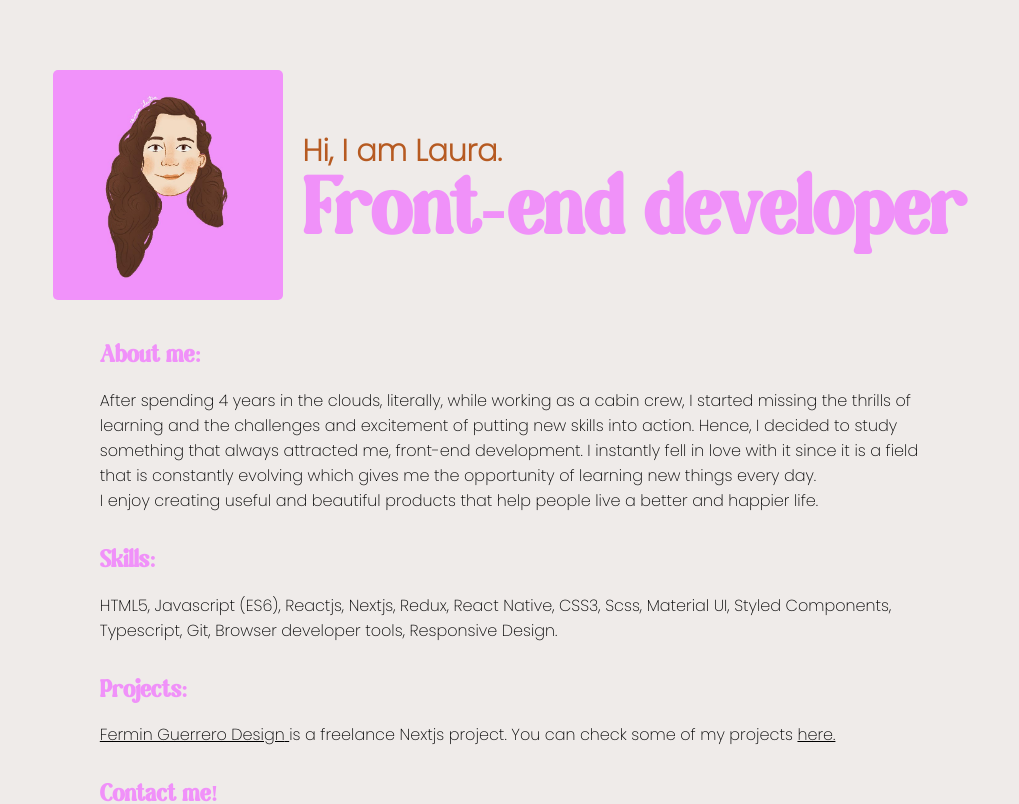
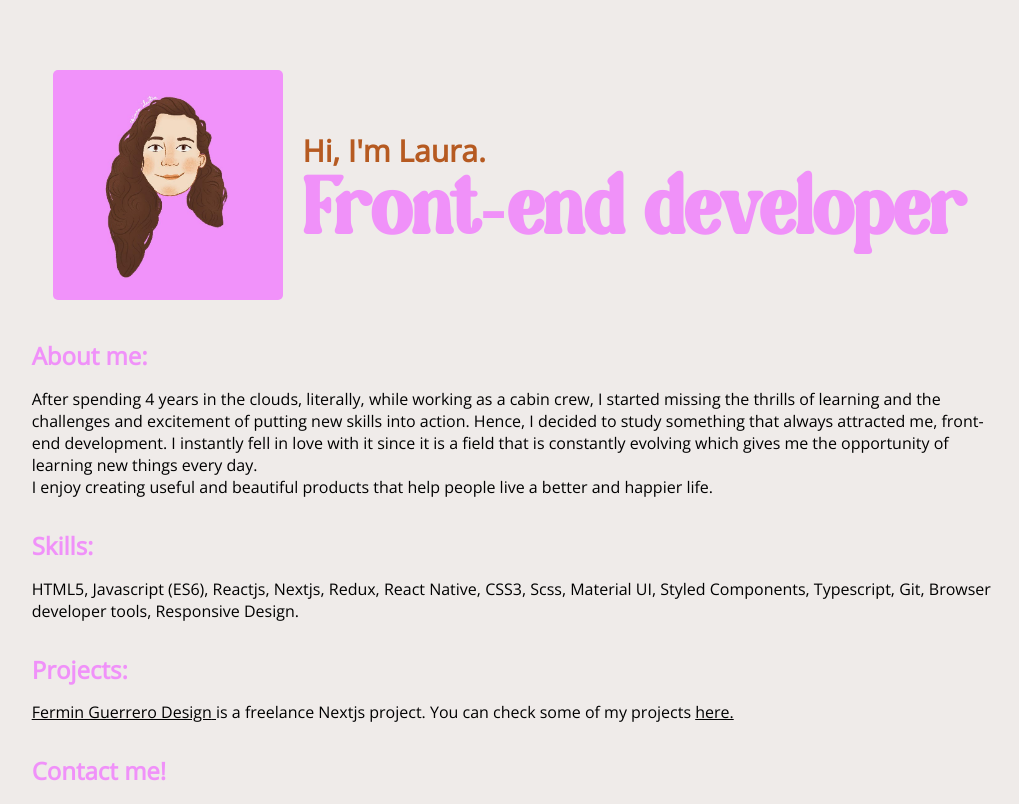
Before and after one commit to lalidiaz/lauradev, a React (Create React App) app: page / in a window 1280 px wide. Shown: the top 804 px of the page, without its empty margins (121-1140 px from the left). Built offline with nearby package versions, Linux system fonts and the light colour scheme.

Commit message:
change typography

```diff
--- a/src/App.js
+++ b/src/App.js
@@ -29,7 +29,7 @@
               transition={{ delay: 0.5, duration: 2 }}
               className={styles.myname}
             >
-              Hi, I am Laura.
+              Hi, I'm Laura.
             </motion.h2>
             <motion.h1
               initial={{ opacity: 0 }}
--- a/src/components/Footer/Footer.module.scss
+++ b/src/components/Footer/Footer.module.scss
@@ -8,7 +8,7 @@
   flex-direction: column;
   justify-content: space-between;
   align-items: center;
-  font-family: $poppins;
+  font-family: $open-sans;
   font-size: 14px;
   padding: 20px;
   line-height: 0px;
--- a/src/components/Section/Section.module.scss
+++ b/src/components/Section/Section.module.scss
@@ -2,20 +2,21 @@
 @import '../../styles/mixins';
 
 .content {
-  width: 90%;
+  width: 100%;
   height: auto;
-
+  padding: 20px;
   @include respond(desktop) {
-    width: 80%;
+    width: 93%;
+    padding: 0px;
   }
 
   .title {
     line-height: 0px;
     font-size: 24px;
-    font-family: $magilioregular;
+    font-family: $open-sans;
     color: $electric-pink;
   }
   .children {
-    font-family: $poppins;
+    font-family: $open-sans;
   }
 }
--- a/src/styles/Home.module.scss
+++ b/src/styles/Home.module.scss
@@ -51,7 +51,7 @@
         }
 
         .myname {
-          font-family: $poppins;
+          font-family: $open-sans;
           font-size: 30px;
           color: $brown;
           line-height: 10px;
@@ -74,7 +74,7 @@
       }
 
       .description {
-        font-family: $poppins;
+        font-family: $open-sans;
         font-size: 18px;
         width: 100%;
       }
--- a/src/styles/_variables.scss
+++ b/src/styles/_variables.scss
@@ -1,4 +1,6 @@
 @import url('https://fonts.googleapis.com/css2?family=Poppins:wght@100;200&display=swap');
+@import url('https://fonts.googleapis.com/css2?family=Source+Sans+Pro:wght@200&display=swap');
+@import url('https://fonts.googleapis.com/css2?family=Open+Sans:wght@300&display=swap');
 
 @font-face {
   font-family: 'magilioregular';
@@ -10,6 +12,8 @@
 //FONTS
 $magilioregular: 'magilioregular';
 $poppins: 'Poppins', sans-serif;
+$source-pro: 'Source Sans Pro', sans-serif;
+$open-sans: 'Open Sans', sans-serif;
 
 //COLORS
 $brown: #b65a21;
```
